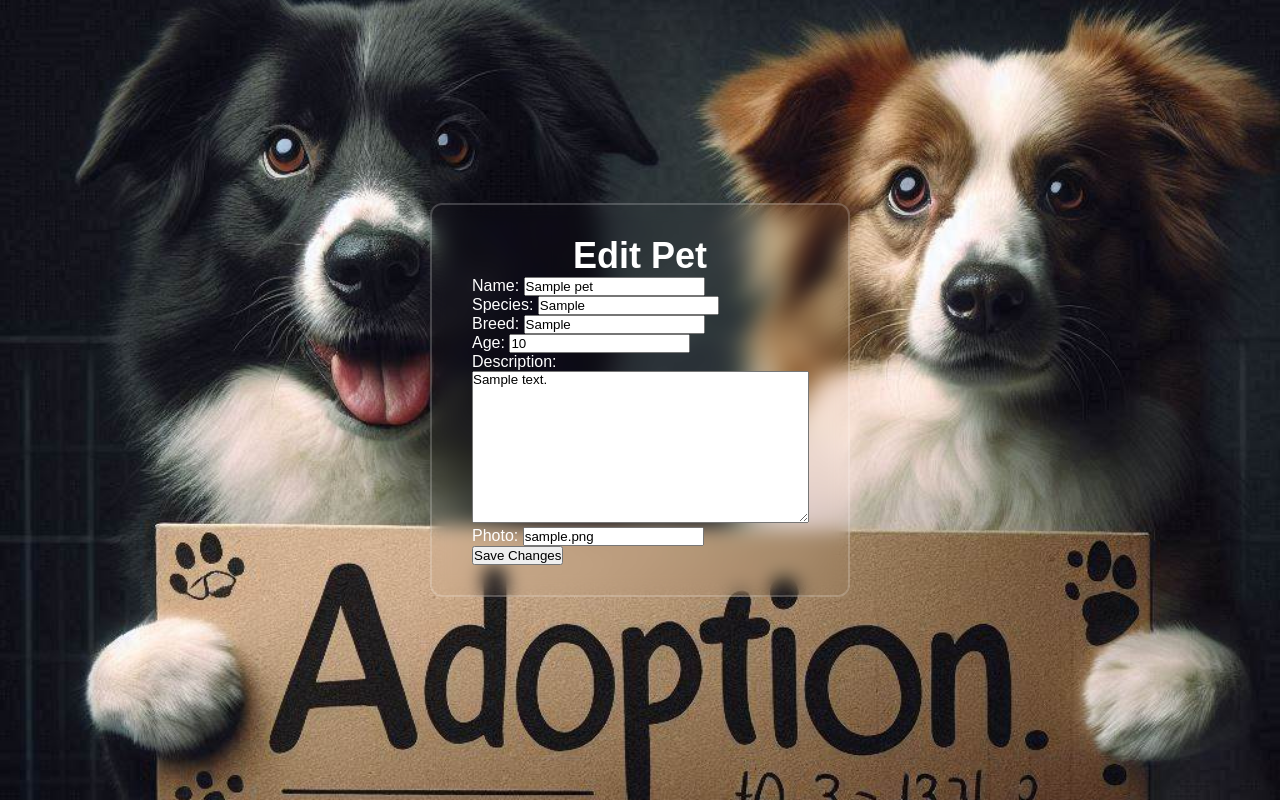
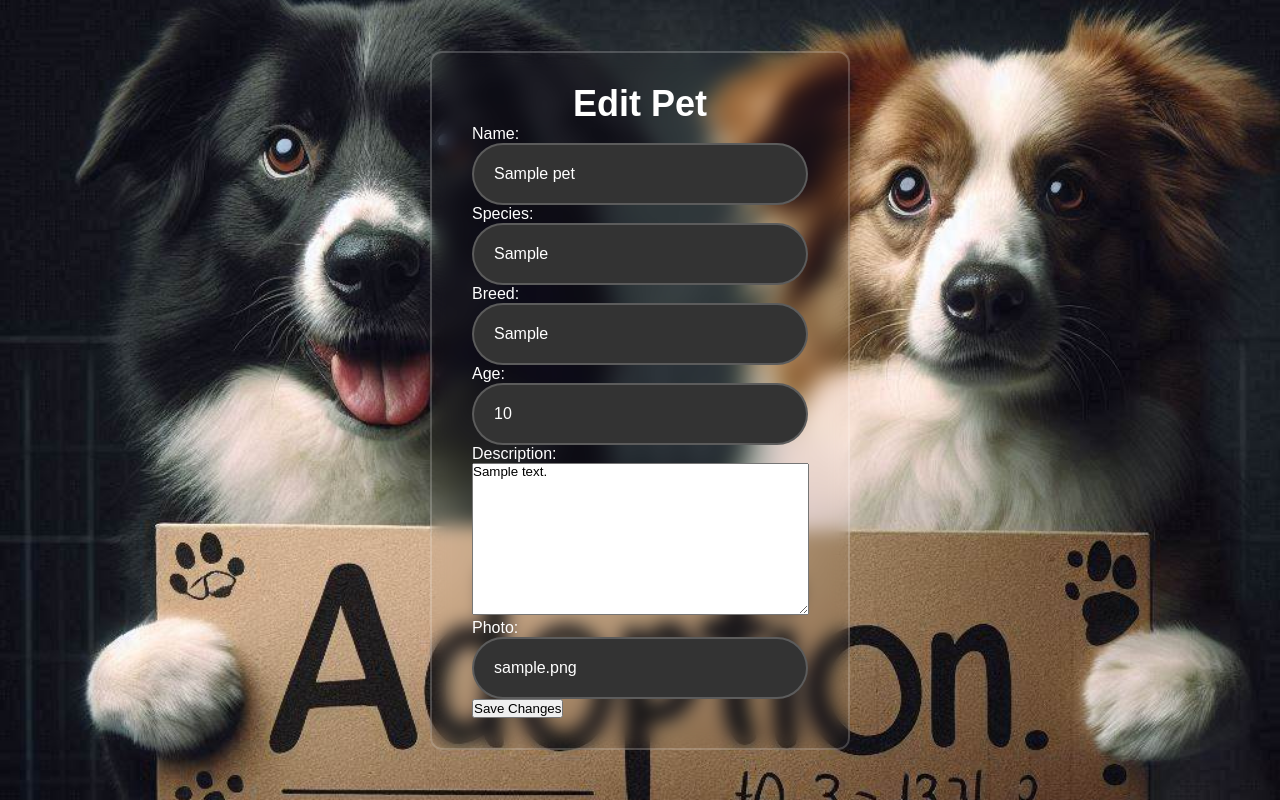
Before and after one commit to antonioz2022/ProjetoFDS, a Django app: page /pet4you_app/edit/1/ in a window 1280 px wide. Run offline with Django 5.2, Linux system fonts and the light colour scheme; tables that the repository leaves empty hold one stand-in row (values such as "Sample post"); parts of the project's set-up code (start-up, migrations or seed data) failed here and were passed over.

Commit message:
Alteração no CSS

```diff
--- a/pet4you_app/static/css/styles.css
+++ b/pet4you_app/static/css/styles.css
@@ -135,6 +135,31 @@
     border-color: #fff;
 
   }
+
+  .formulario input{
+    width: 100%;
+    height: 100%;
+    background-color: #333;
+    border: none;
+    outline: none;
+    border: 2px solid rgba(255, 255, 255, .2);
+    border-radius: 40px;
+    font-size: 16px;
+    color: #fff;
+    padding: 20px 45px 20px 20px;
+  }
+  .formulario input::placeholder{
+    color: #fff;
+  }
+  .formulario i{
+    position: absolute;
+    right: 20px;
+    top: 30%;
+    transform: translate(-50%);
+    font-size: 20px;
+
+  }
+
   #description::placeholder {
     color: rgba(255, 255, 255, 0.7);
   }
--- a/pet4you_app/templates/edit_post.html
+++ b/pet4you_app/templates/edit_post.html
@@ -5,7 +5,7 @@
 <div class="body-splat">
 <div class="wrapper">
     <h1>Edit Pet</h1>
-    <form method="POST">
+    <form method="POST" class="formulario">
         {% csrf_token %}
         {{ form.as_p }}
         <button type="submit">Save Changes</button>
```
